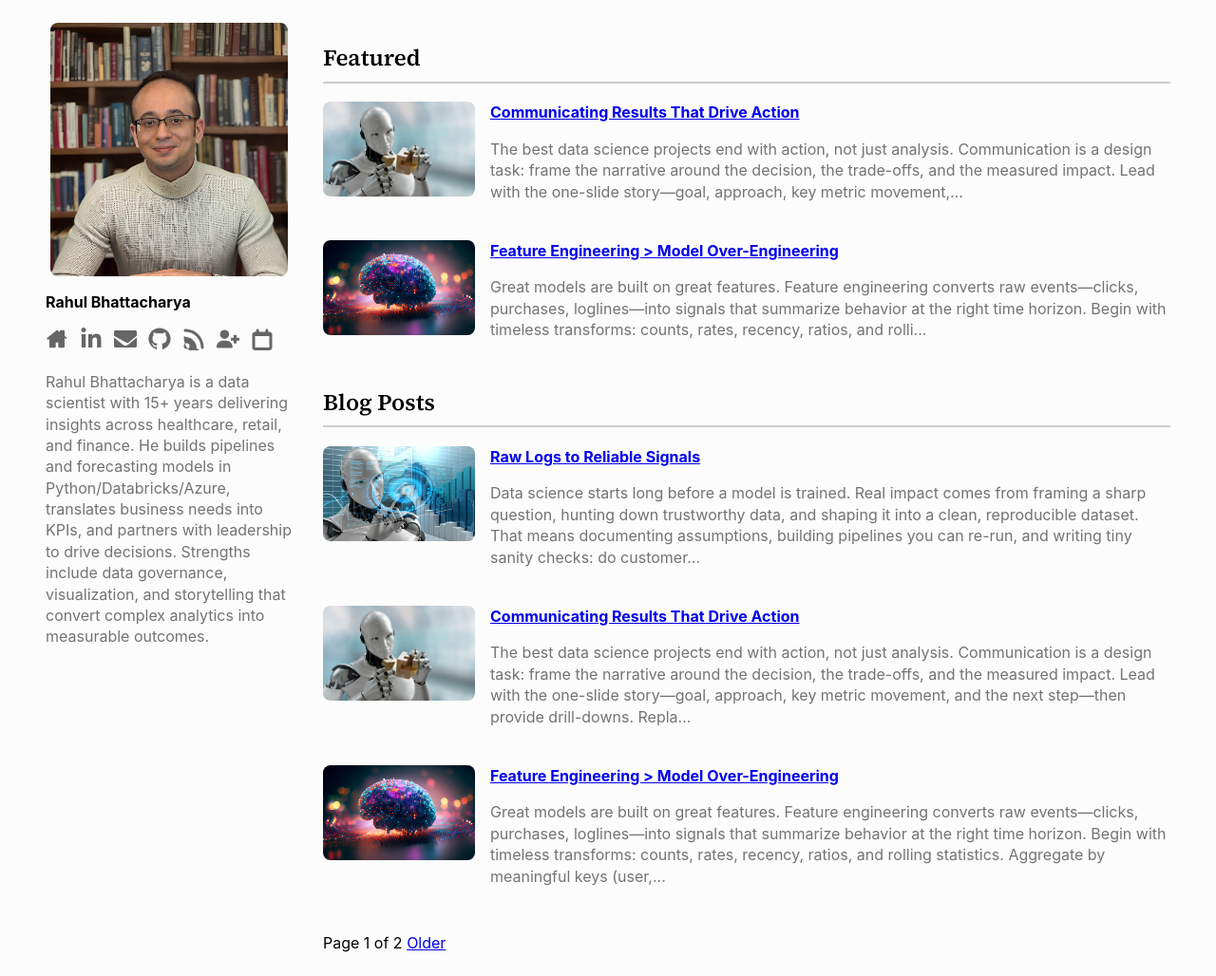
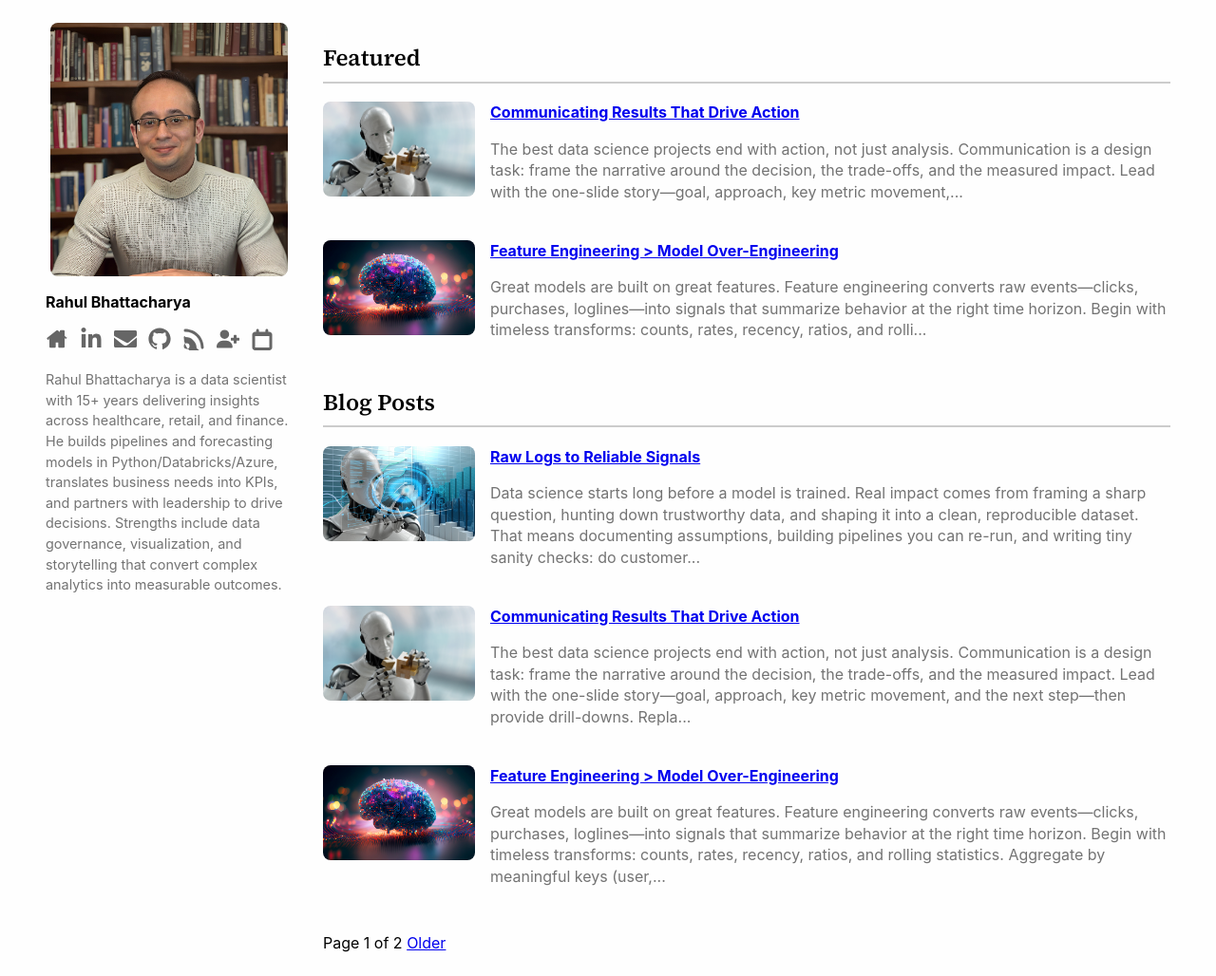
Before and after one commit to RahulBhattacharya1/RahulBhattacharya1.github.io, a Jekyll site: the page built from index.html, in a window 1280 px wide. Shown: the whole page at 95% size. Built offline with Jekyll 4.4.1, drawn with Linux system fonts in a browser that asks for light colours; the list of posts is cut into pages by our own code.

Commit message:
Update main.scss

```diff
--- a/assets/css/main.scss
+++ b/assets/css/main.scss
@@ -23,7 +23,7 @@
   -webkit-font-smoothing: antialiased;
   -moz-osx-font-smoothing: grayscale;
   text-rendering: optimizeLegibility;
-  background-color: #FCFCFC;
+  background-color: #FEFEFE;
   line-height: 1.4;
   margin: 0;
   padding: 0;
@@ -39,7 +39,7 @@
   max-width: 100%;
   margin: 0 auto;
   padding: 1.5rem 3rem;
-  background-color: #FCFCFC;
+  background-color: #FEFEFE;
   gap: 2rem;                    /* provides consistent spacing */
   flex-wrap: nowrap;
 }
@@ -244,9 +244,9 @@
   text-indent: 0;
 }
 
-/* Post body images: 50% on desktop, full-width on mobile */
+/* Post body images: 75% on desktop, full-width on mobile */
 .is-post .main-inner img {
-  width: 50% !important;
+  width: 75% !important;
   height: auto;
   display: block;
   margin: 1rem auto; /* center it */
@@ -258,9 +258,11 @@
   }
 }
 
-/* Sidebar bio text (moved from inline style) */
+/* Sidebar bio text */
 .bio {
   color: #737373;
+  font-size: 0.9rem;   /* ~14–15px on most browsers */
+  line-height: 1.5;    /* keeps it readable */
 }
 
 /* Generic button + “Share” variant */
```
